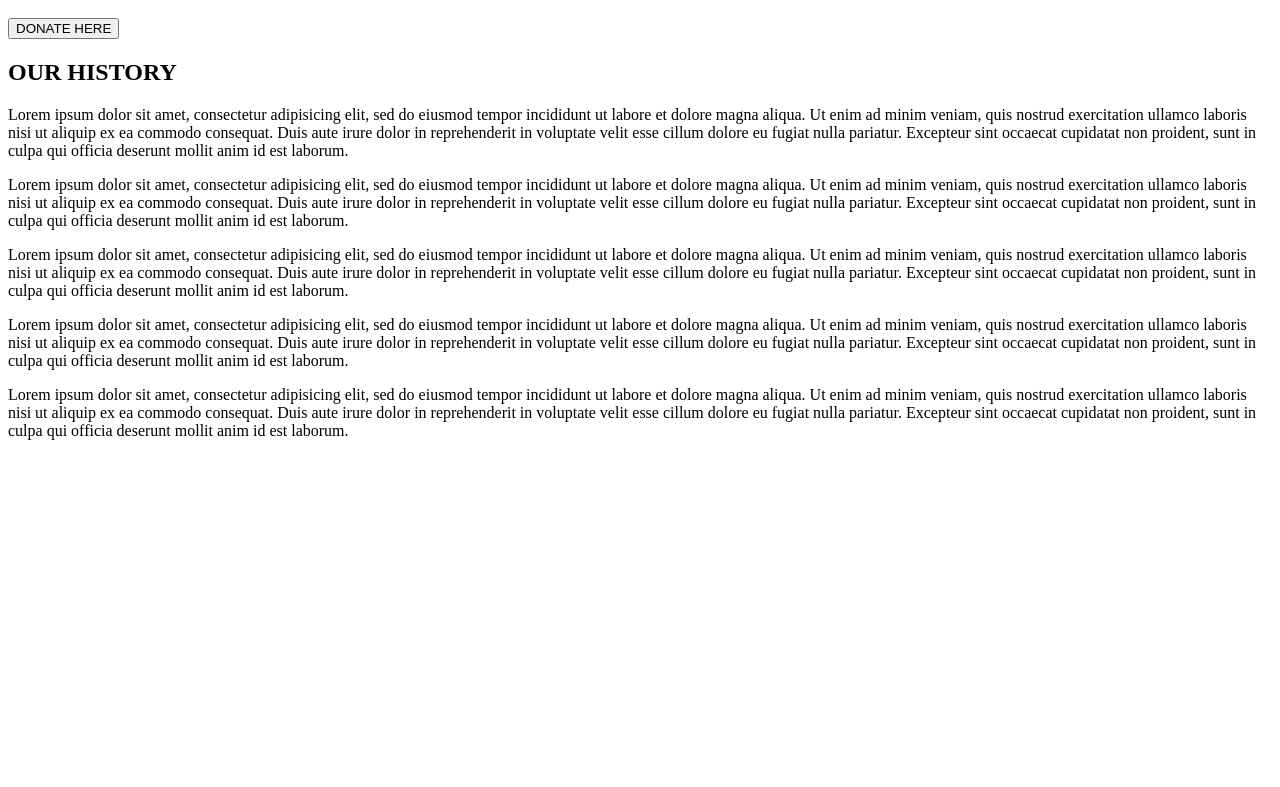
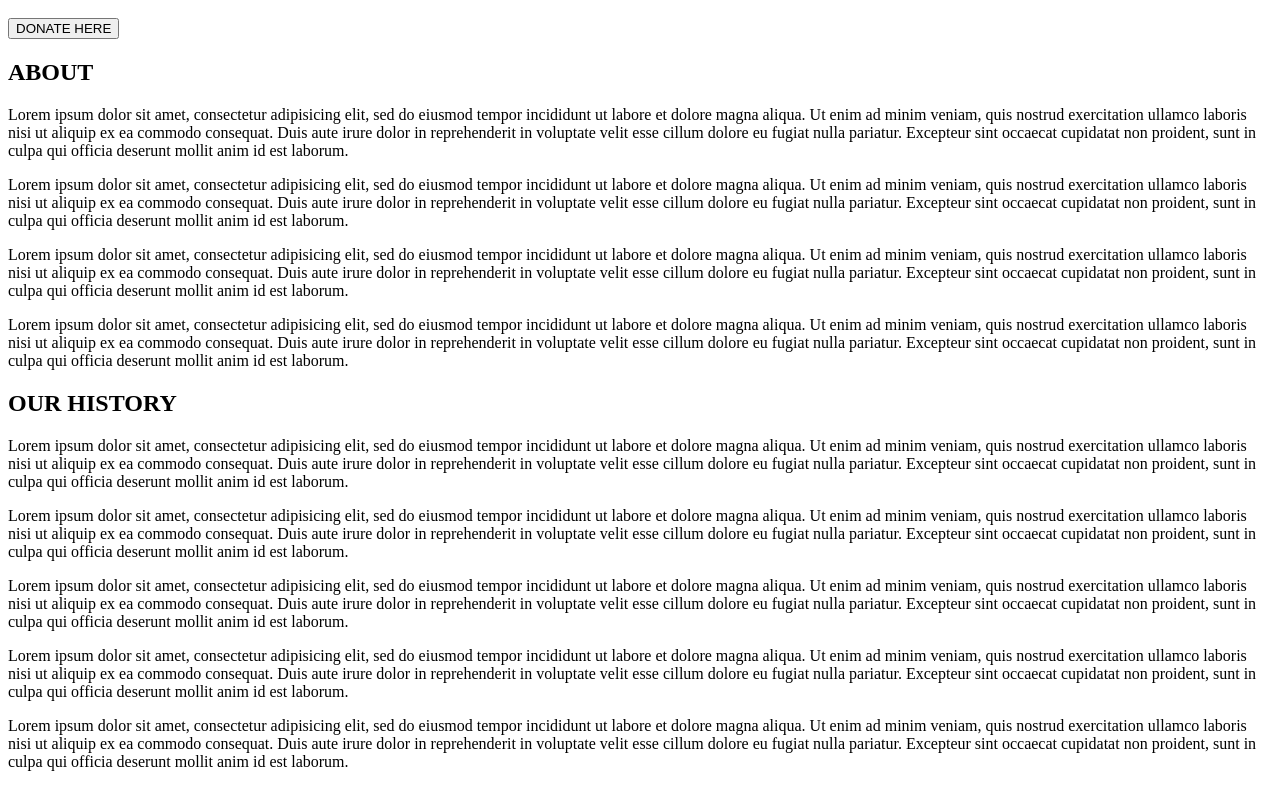
Before and after one commit to blizm87/CGNWC---Project, a website: page public/partials/index.html in a window 1280 px wide. Shown: the part 2218-3005 px from the top of the page. Before the commit the page ends 2674 px from the top, so only its background shows below. Drawn offline with Linux system fonts and the light colour scheme; files whose address does not match are found by name.

Commit message:
adding temp sections and testing for build

```diff
--- a/public/css/style.css
+++ b/public/css/style.css
@@ -112,6 +112,7 @@ h1 {
                 .topSec {
                   width: 100%;
                   height: 100%;
+                  padding-bottom: 1em;
                 }
 
                     .slideContainer {
@@ -178,6 +179,12 @@ h1 {
                         .donateBtn:active {
                           border: 5px inset rgb(0,0,128);
                         }
+
+                .aboutUs {
+                  padding-left: 4em;
+                  padding-right: 4em;
+                  padding-bottom: 2em;
+                }
 
                 .historySec {
                   padding-left: 4em;
--- a/public/partials/index.html
+++ b/public/partials/index.html
@@ -52,7 +52,41 @@
       <button class="donateBtn">DONATE HERE</button>
     </div>
   </section>
-
+  <section class='aboutUs'>
+    <h2>ABOUT</h2>
+    <p>
+      Lorem ipsum dolor sit amet, consectetur adipisicing elit, sed do eiusmod
+      tempor incididunt ut labore et dolore magna aliqua. Ut enim ad minim veniam,
+      quis nostrud exercitation ullamco laboris nisi ut aliquip ex ea commodo
+      consequat. Duis aute irure dolor in reprehenderit in voluptate velit esse
+      cillum dolore eu fugiat nulla pariatur. Excepteur sint occaecat cupidatat non
+      proident, sunt in culpa qui officia deserunt mollit anim id est laborum.
+    </p>
+    <p>
+      Lorem ipsum dolor sit amet, consectetur adipisicing elit, sed do eiusmod
+      tempor incididunt ut labore et dolore magna aliqua. Ut enim ad minim veniam,
+      quis nostrud exercitation ullamco laboris nisi ut aliquip ex ea commodo
+      consequat. Duis aute irure dolor in reprehenderit in voluptate velit esse
+      cillum dolore eu fugiat nulla pariatur. Excepteur sint occaecat cupidatat non
+      proident, sunt in culpa qui officia deserunt mollit anim id est laborum.
+    </p>
+    <p>
+      Lorem ipsum dolor sit amet, consectetur adipisicing elit, sed do eiusmod
+      tempor incididunt ut labore et dolore magna aliqua. Ut enim ad minim veniam,
+      quis nostrud exercitation ullamco laboris nisi ut aliquip ex ea commodo
+      consequat. Duis aute irure dolor in reprehenderit in voluptate velit esse
+      cillum dolore eu fugiat nulla pariatur. Excepteur sint occaecat cupidatat non
+      proident, sunt in culpa qui officia deserunt mollit anim id est laborum.
+    </p>
+    <p>
+      Lorem ipsum dolor sit amet, consectetur adipisicing elit, sed do eiusmod
+      tempor incididunt ut labore et dolore magna aliqua. Ut enim ad minim veniam,
+      quis nostrud exercitation ullamco laboris nisi ut aliquip ex ea commodo
+      consequat. Duis aute irure dolor in reprehenderit in voluptate velit esse
+      cillum dolore eu fugiat nulla pariatur. Excepteur sint occaecat cupidatat non
+      proident, sunt in culpa qui officia deserunt mollit anim id est laborum.
+    </p>
+  </section>
   <section class='historySec'>
     <h2>OUR HISTORY</h2>
     <p>
```
Also changed, not shown: src/routes/admin.js (+12 -0 lines).
